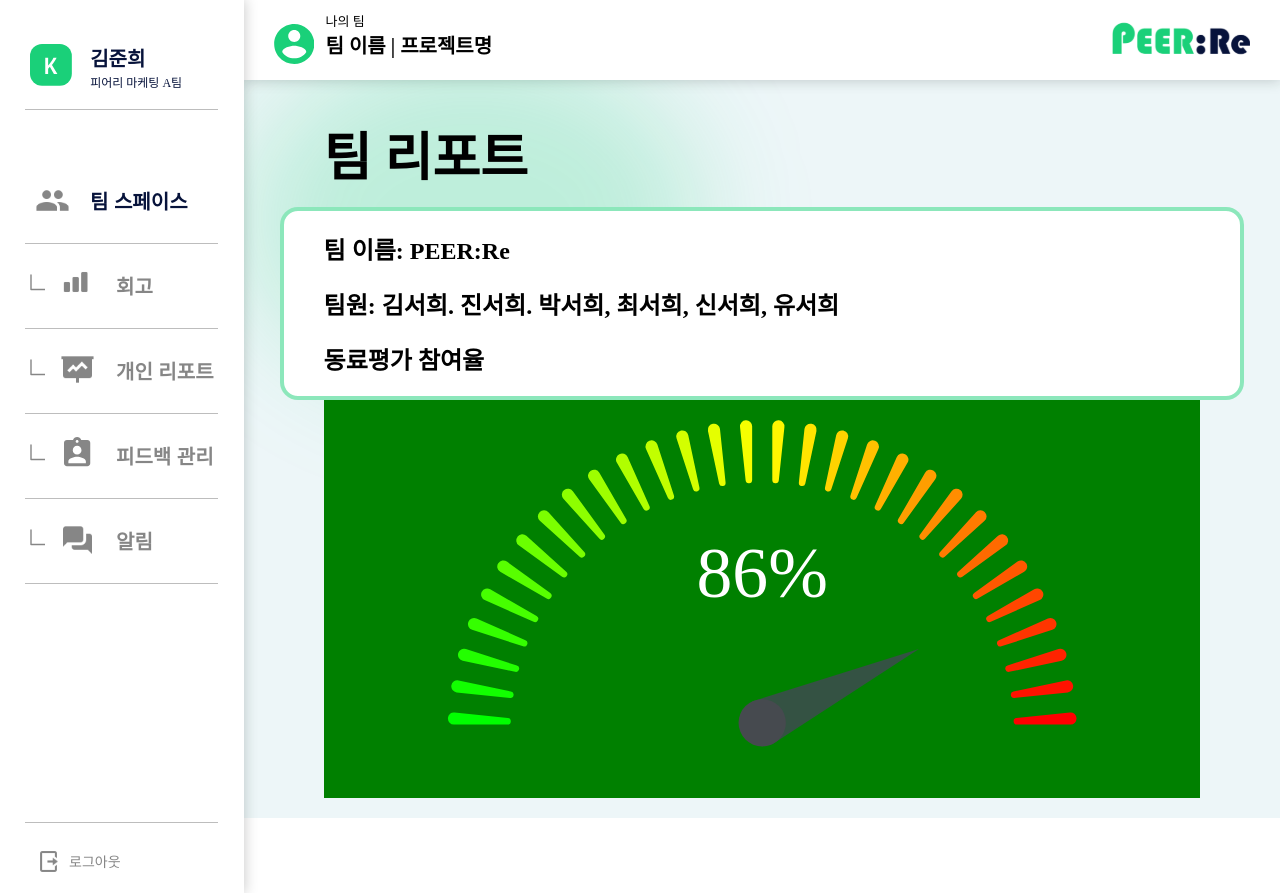
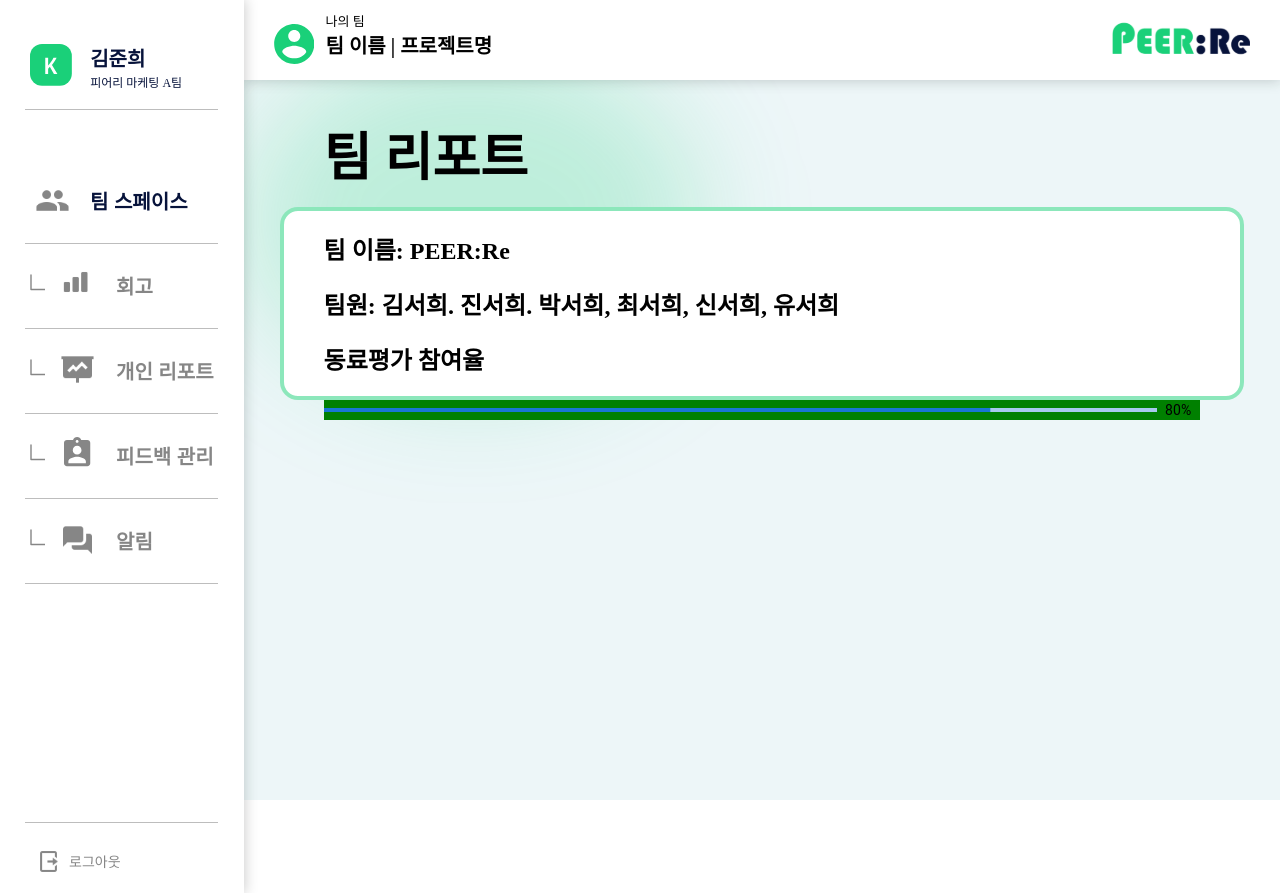
Before and after one commit to bianbbc87/PEERRE-FRONT_TEST, a React (Vite) app: page /team-report in a window 1280 px wide. Built offline with nearby package versions, Linux system fonts and the light colour scheme.

Commit message:
FEAT: gauge bar 구현

```diff
--- a/package.json
+++ b/package.json
@@ -10,6 +10,8 @@
     "preview": "vite preview"
   },
   "dependencies": {
+    "@emotion/react": "^11.11.3",
+    "@emotion/styled": "^11.11.0",
     "@mui/material": "^5.15.7",
     "axios": "^1.6.7",
     "lodash": "^4.17.21",
--- a/src/pages/team-report/TeamReport.jsx
+++ b/src/pages/team-report/TeamReport.jsx
@@ -1,7 +1,11 @@
 import { Container, Title, Team_Box, Gaze_Box, Gaze, Rank_Box } from "/src/styles/style";
-import GaugeChart from "react-gauge-chart";
+import LinearProgress from '@mui/material/LinearProgress';
+import Typography from '@mui/material/Typography';
+import Box from '@mui/material/Box';
 
 export default function TeamReport() {
+  const progress = 80; // 진행 정도(%)
+
   return (
     <Container>
       <Title>
@@ -14,15 +18,21 @@ export default function TeamReport() {
         <p>팀원: 김서희. 진서희. 박서희, 최서희, 신서희, 유서희</p>
         <Gaze_Box>
           <p>동료평가 참여율</p>
-          <Gaze />
+          <Gaze>
+          </Gaze>
         </Gaze_Box>
       </Team_Box>
       <Rank_Box>
-      <GaugeChart id="gauge-chart2"
-        nrOfLevels={30}
-        percent={0.86}
-        needleColor="#345243"
-      />
+      <Box sx={{ display: 'flex', alignItems: 'center' }}>
+          <Box sx={{ width: '100%', mr: 1 }}>
+            <LinearProgress variant="determinate" value={progress} />
+          </Box>
+          <Box sx={{ minWidth: 35 }}>
+            <Typography variant="body2" color="#000000">{`${Math.round(
+              progress,
+            )}%`}</Typography>
+          </Box>
+        </Box>
       </Rank_Box>
     </Container>
   )
```
Also changed, not shown: 1 other file (tests, documents, lock files or other folders).
